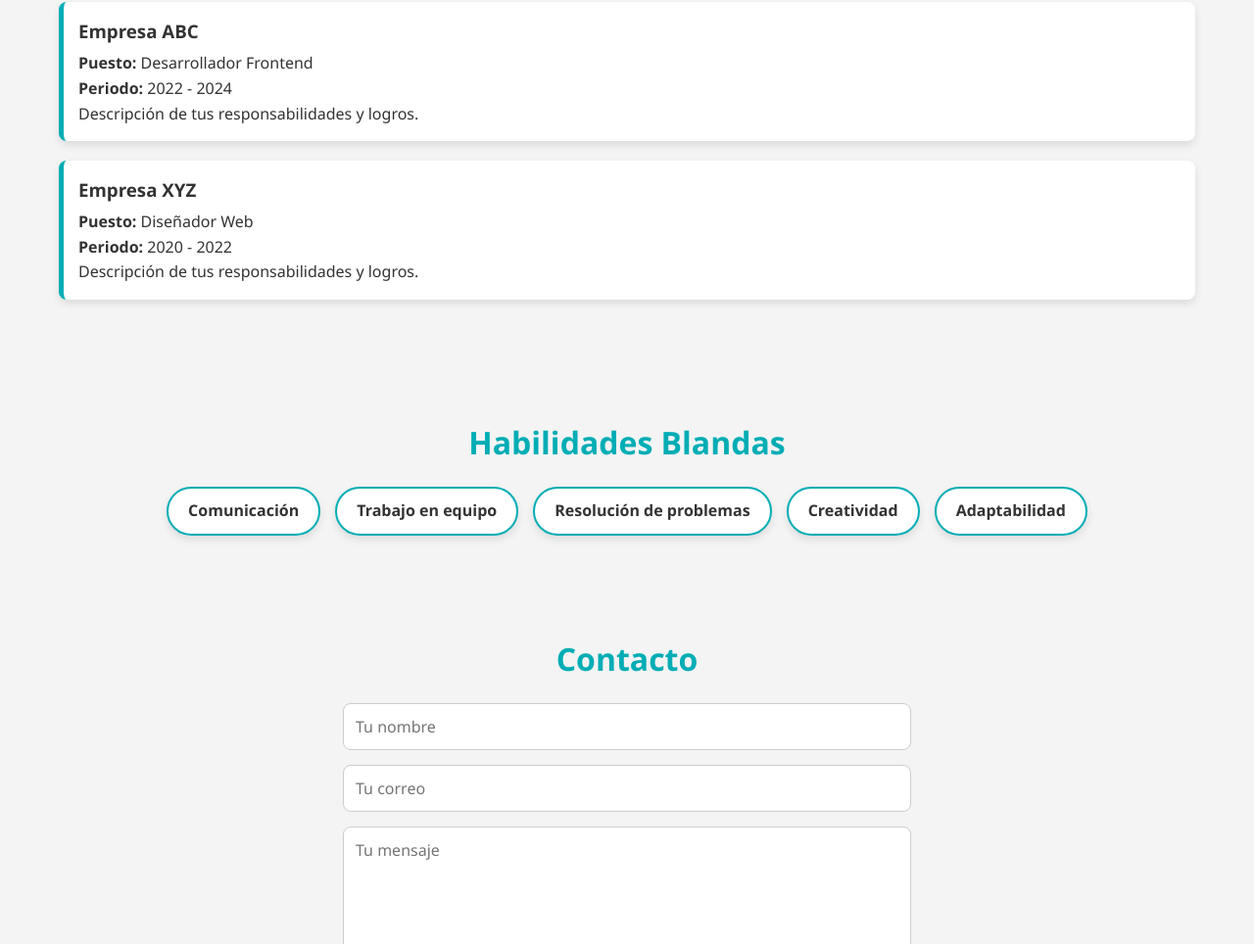
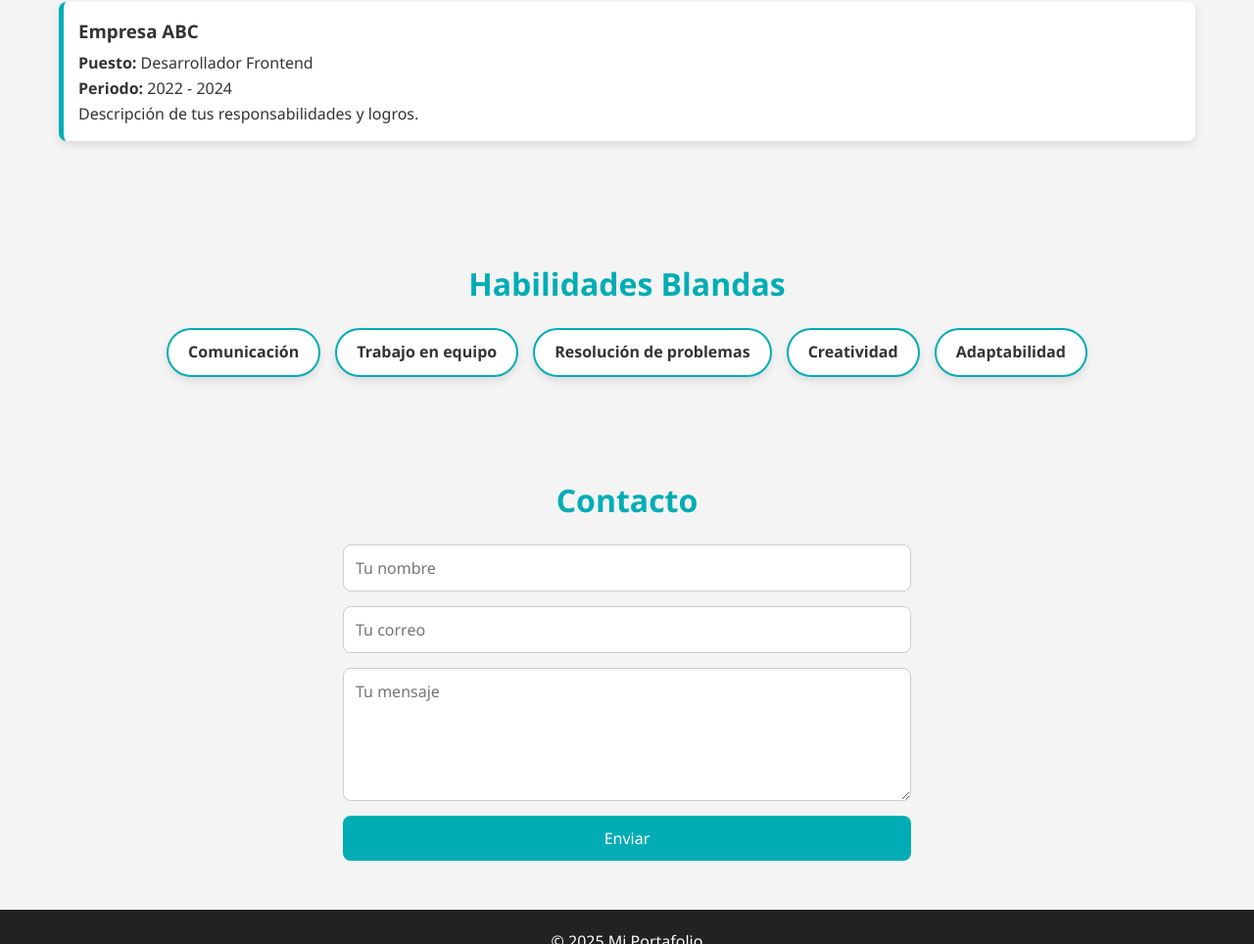
Before and after one commit to JorgeFreire95/MiPortafolio, a plain HTML site: page index.html in a window 1280 px wide. Shown: the part 980-1944 px from the top of the page at 98% size. Drawn offline with Linux system fonts and the light colour scheme.

Commit message:
Update index.html

```diff
--- a/index.html
+++ b/index.html
@@ -63,12 +63,7 @@
       <p><strong>Periodo:</strong> 2022 - 2024</p>
       <p>Descripción de tus responsabilidades y logros.</p>
     </div>
-    <div class="experiencia-item">
-      <h3>Empresa XYZ</h3>
-      <p><strong>Puesto:</strong> Diseñador Web</p>
-      <p><strong>Periodo:</strong> 2020 - 2022</p>
-      <p>Descripción de tus responsabilidades y logros.</p>
-    </div>
+
   </section>
 
   <!-- HABILIDADES BLANDAS -->
```
